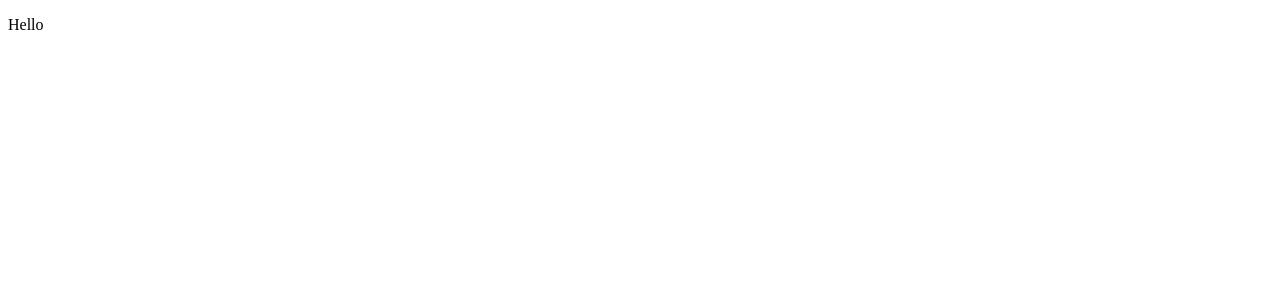
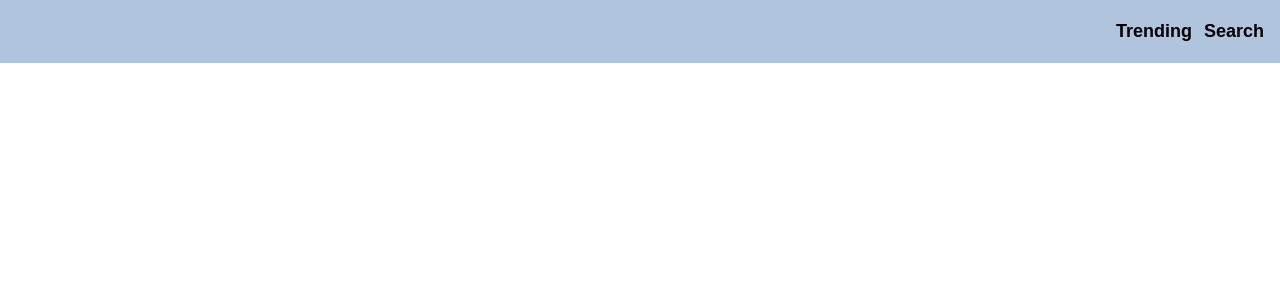
Before and after one commit to fritzchr/ReactWebDev, a React app in the folder assignment08/: page / in a window 1280 px wide. Shown: the top 300 px of the page. Built offline with nearby package versions, Linux system fonts and the light colour scheme.

Commit message:
added navigationHeader and globalStyles

```diff
--- a/assignment08/src/components/App.tsx
+++ b/assignment08/src/components/App.tsx
@@ -1,10 +1,27 @@
-import React from 'react';
-import styled from 'styled-components';
-import { autorun } from 'mobx';
-import { observer } from 'mobx-react';
+import React, { useState } from "react";
+import styled from "styled-components";
+import { autorun } from "mobx";
+import { observer } from "mobx-react";
+import { GlobalStyles } from '../styles/GlobalStyles'
+import { NavigationHeader } from './NavigationHeader';
+
+const API_KEY = "XdaoZq9JMeywVQvulWH47Yv2ZPAY6AC0";
+
+const Container = styled.div``;
 
 export const App = (): JSX.Element => {
-    return (
-        <p>Hello</p>
-    );
+  const [json, setJson] = useState(null);
+
+  const fetchURL = () => {
+    const url = `https://api.giphy.com/v1/gifs/search?api_key=${API_KEY}&q=cat&limit=25&offset=0&rating=g&lang=en`;
+    console.log("fetch");
+    fetch(url).then((response) => response.json());
+  };
+
+  return (
+    <Container>
+        <GlobalStyles/>
+        <NavigationHeader/>
+    </Container>
+  );
 };
--- /dev/null
+++ b/assignment08/src/components/NavigationHeader.tsx
@@ -0,0 +1,42 @@
+import React from 'react';
+import styled from 'styled-components';
+
+const NavHeader = styled.div`
+    background-color: lightsteelblue;
+    padding-top: 20px;
+    padding-bottom: 20px;
+    display: flex;
+    justify-content: right;
+    width: 100%;
+    white-space: no-wrap;
+`;
+
+const NavButton = styled.button`
+    background: none;
+    border: none;
+    font-weight: bold;
+    font-size: 18px;
+    color: black;
+    &:hover {
+        color: white;
+    }
+    &:focus {
+        outline: none;
+    }
+`;
+
+const ButtonContainer = styled.div`
+    margin-right: 10px;
+`;
+
+
+export const NavigationHeader = (): JSX.Element => {
+    return (
+        <NavHeader>
+            <ButtonContainer>
+                <NavButton>Trending</NavButton>
+                <NavButton>Search</NavButton>
+            </ButtonContainer>
+        </NavHeader>
+    );
+};
--- a/assignment08/src/index.html
+++ b/assignment08/src/index.html
@@ -2,7 +2,7 @@
 <html>
   <head>
     <meta charset="utf-8" />
-    <title>Assignment07</title>
+    <title>Assignment08</title>
   </head>
   <body>
     <div id="root"></div>
--- /dev/null
+++ b/assignment08/src/styles/GlobalStyles.tsx
@@ -0,0 +1,12 @@
+import { createGlobalStyle } from 'styled-components';
+
+export const GlobalStyles = createGlobalStyle`
+  html,
+  body {
+    font-family: arial;
+    margin: 0px;
+    padding: 0px;
+    height: 100%;
+    width: 100%;
+  }
+`;
```
Also changed, not shown: assignment08/src/model/Store.tsx (added, +7 -0 lines).
